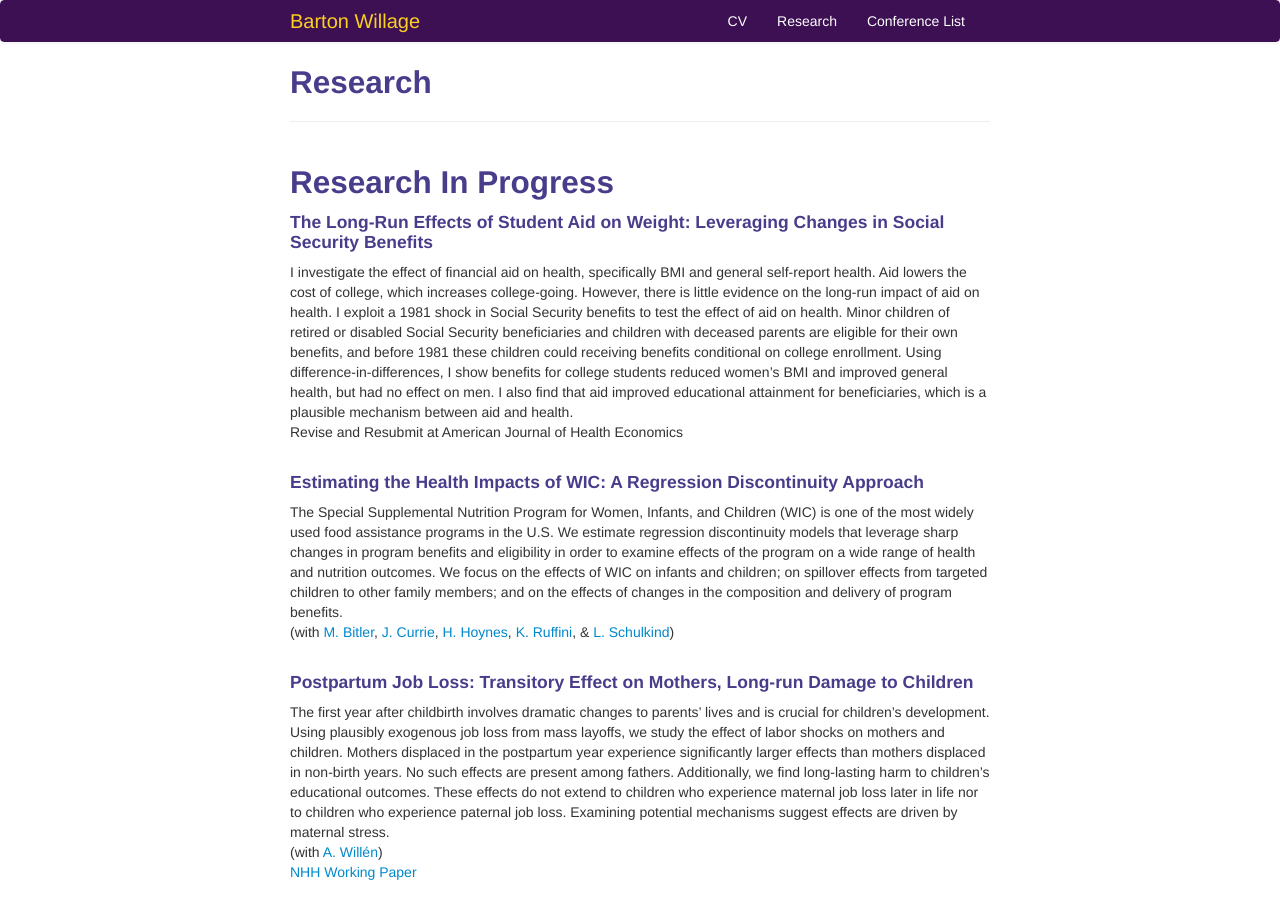
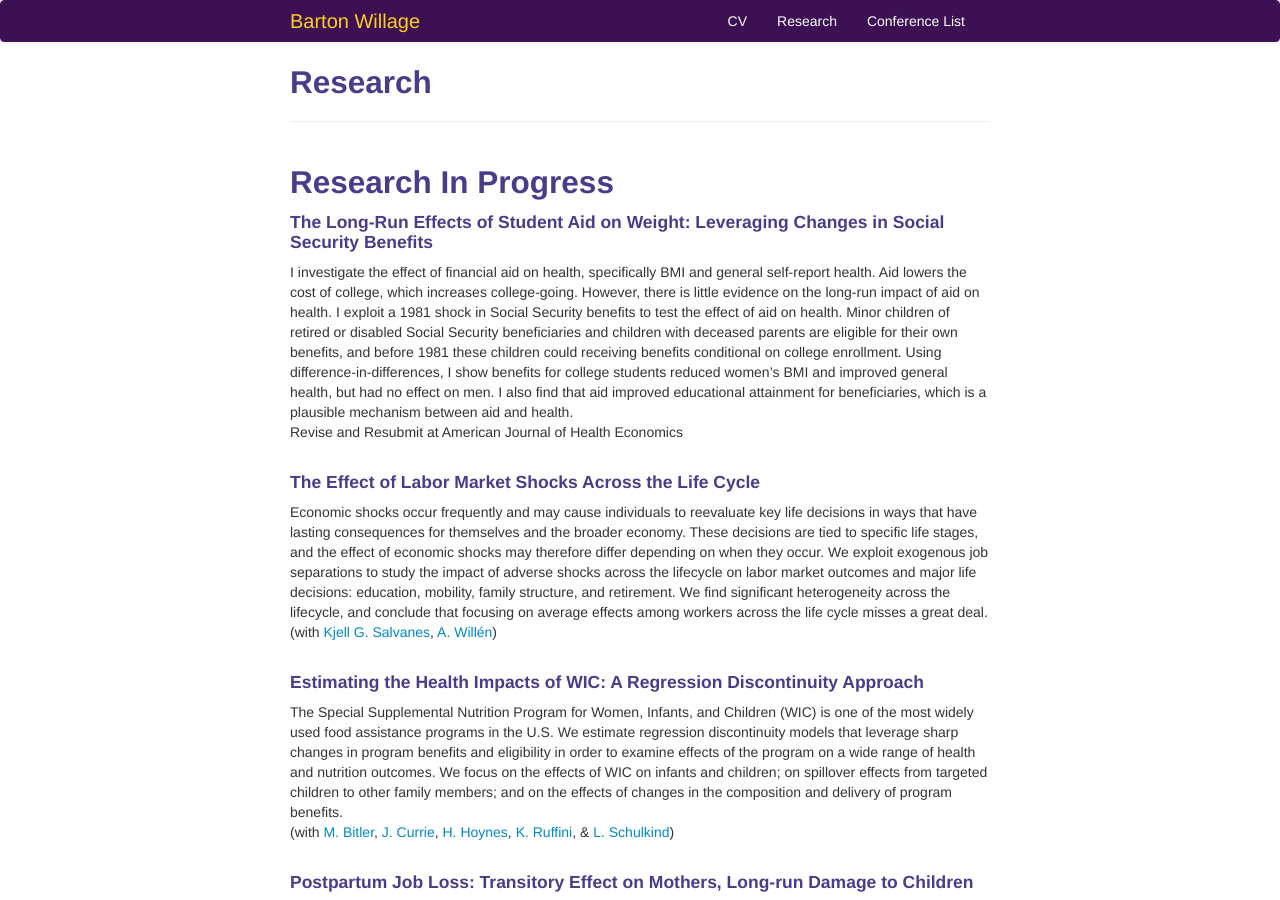
Before and after one commit to bjwillage/bjwillage.github.io, a Jekyll site: the page built from pages/research.md, in a window 1280 px wide and 900 px high. Built offline with Jekyll 4.4.1, drawn with Linux system fonts in a browser that asks for light colours.

Commit message:
Update research.md

```diff
--- a/pages/research.md
+++ b/pages/research.md
@@ -12,11 +12,15 @@ I investigate the effect of financial aid on health, specifically BMI and genera
 Revise and Resubmit at American Journal of Health Economics
 <br><br>
 
+#### The Effect of Labor Market Shocks Across the Life Cycle
+Economic shocks occur frequently and may cause individuals to reevaluate key life decisions in ways that have lasting consequences for themselves and the broader economy. These decisions are tied to specific life stages, and the effect of economic shocks may therefore differ depending on when they occur. We exploit exogenous job separations to study the impact of adverse shocks across the lifecycle on labor market outcomes and major life decisions: education, mobility, family structure, and retirement. We find significant heterogeneity across the lifecycle, and conclude that focusing on average effects among workers across the life cycle misses a great deal.<br>
+(with [Kjell G. Salvanes](https://sites.google.com/view/kjellsalvanes/home), [A. Willén](https://www.alexanderwillen.com/))
+<br><br>
+
 #### Estimating the Health Impacts of WIC: A Regression Discontinuity Approach
 The Special Supplemental Nutrition Program for Women, Infants, and Children (WIC) is one of the most widely used food assistance programs in the U.S. We estimate regression discontinuity models that leverage sharp changes in program benefits and eligibility in order to examine effects of the program on a wide range of health and nutrition outcomes. We focus on the effects of WIC on infants and children; on spillover effects from targeted children to other family members; and on the effects of changes in the composition and delivery of program benefits.<br>
 (with [M. Bitler](https://sites.google.com/site/mbitler), [J. Currie](https://scholar.princeton.edu/jcurrie/home), [H. Hoynes](https://gspp.berkeley.edu/directories/faculty/hilary-hoynes), [K. Ruffini](https://sites.google.com/view/kristaruffini/), & [L. Schulkind](http://lisaschulkind.weebly.com/))
 <br><br>
-
 
 #### Postpartum Job Loss: Transitory Effect on Mothers, Long-run Damage to Children
 The first year after childbirth involves dramatic changes to parents’ lives and is crucial for children’s development. Using plausibly exogenous job loss from mass layoffs, we study the effect of labor shocks on mothers and children. Mothers displaced in the postpartum year experience significantly larger effects than mothers displaced in non-birth years. No such effects are present among fathers. Additionally, we find long-lasting harm to children’s educational outcomes. These effects do not extend to children who experience maternal job loss later in life nor to children who experience paternal job loss. Examining potential mechanisms suggest effects are driven by maternal stress.
```
